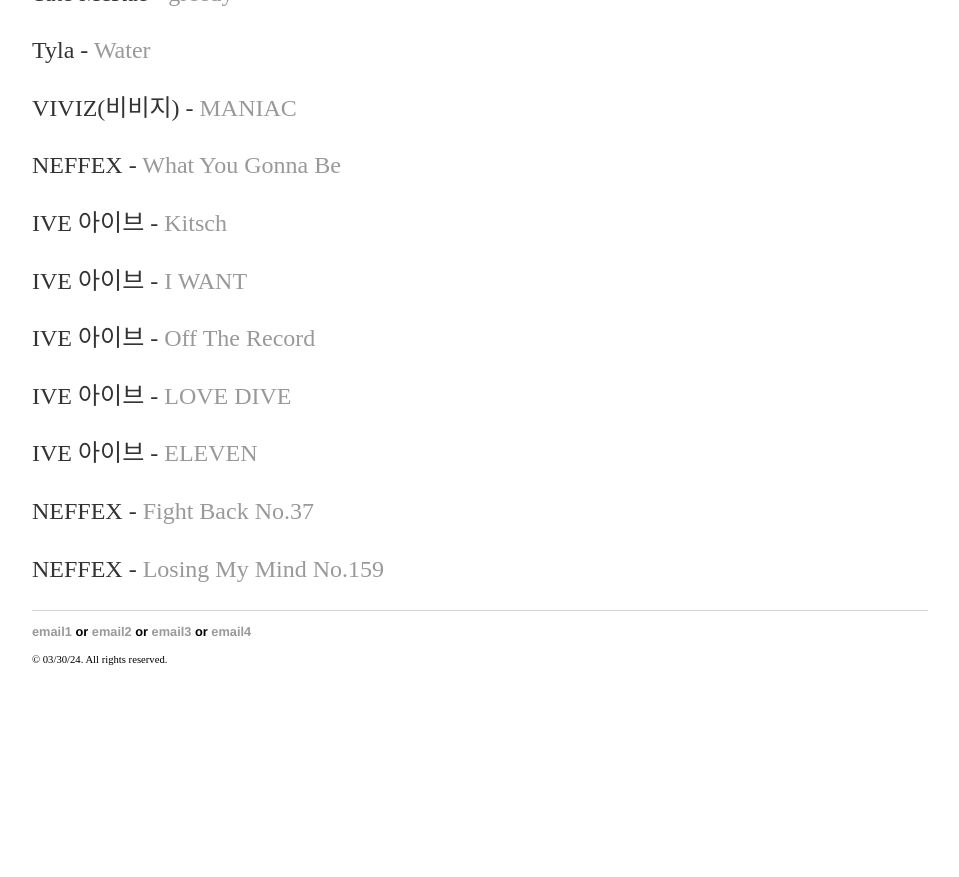
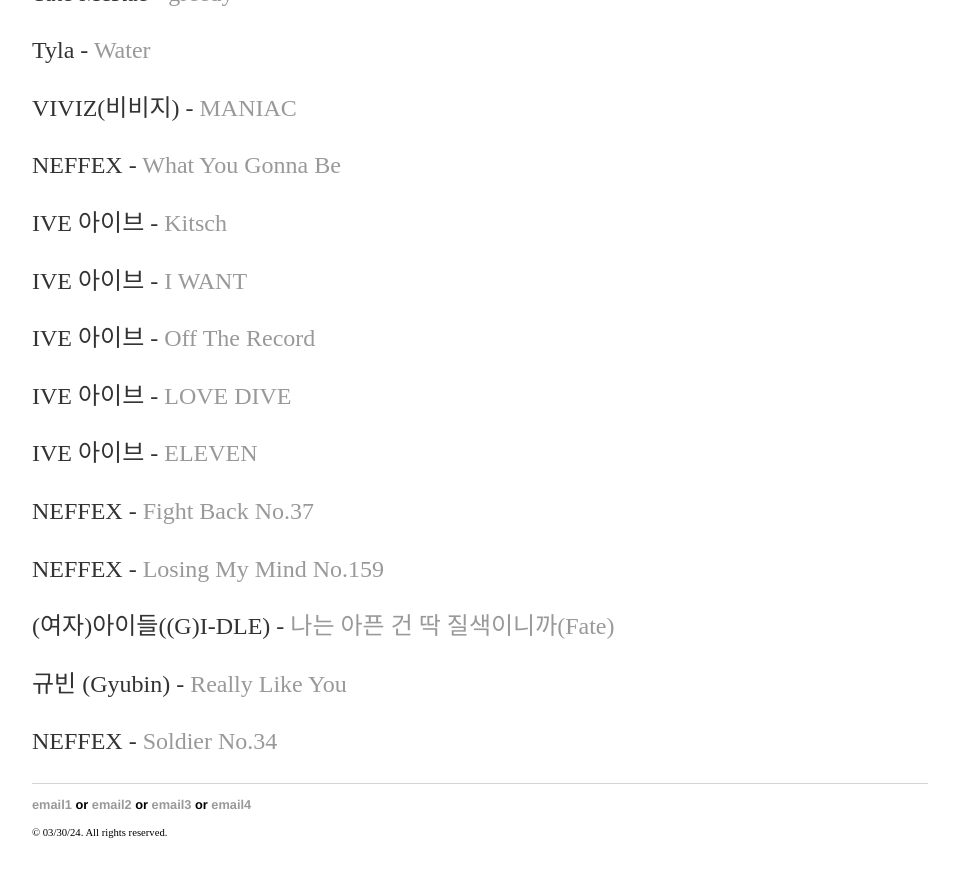
Before and after one commit to yjkweon24/yjkweon24.github.io, a Jekyll site: the page built from _posts/2018-10-23-songs-that-i-love.md, in a window 1280 px wide and 900 px high, scrolled down 29437 px. Shown: the top 877 px of the window, without its empty margins (160-1119 px from the left). Built offline with Jekyll 4.4.1, drawn with Linux system fonts in a browser that asks for light colours; before the commit the page ends 30164 px from its top, so only the background shows below that.

Commit message:
Update 2018-10-23-songs-that-i-love.md

```diff
--- a/_posts/2018-10-23-songs-that-i-love.md
+++ b/_posts/2018-10-23-songs-that-i-love.md
@@ -1034,3 +1034,9 @@
 NEFFEX - [Fight Back No.37](https://youtu.be/CYDP_8UTAus?si=GE5EEkvpavodz1ax)
 
 NEFFEX - [Losing My Mind No.159](https://youtu.be/yUVeuSDCg6w?si=lfMIfZyYEF7f2sZy)
+
+(여자)아이들((G)I-DLE) - [나는 아픈 건 딱 질색이니까(Fate)](https://youtu.be/ATK7gAaZTOM?si=ZkOAme7xckujIowX)
+
+규빈 (Gyubin) - [Really Like You](https://youtu.be/FkefRSxpuFk?si=c-79oFJ_9Aj1Lg4l)
+
+NEFFEX - [Soldier No.34](https://youtu.be/Ccsh_-Cucl4?si=QOy5vnSExE99ep2q)
```
